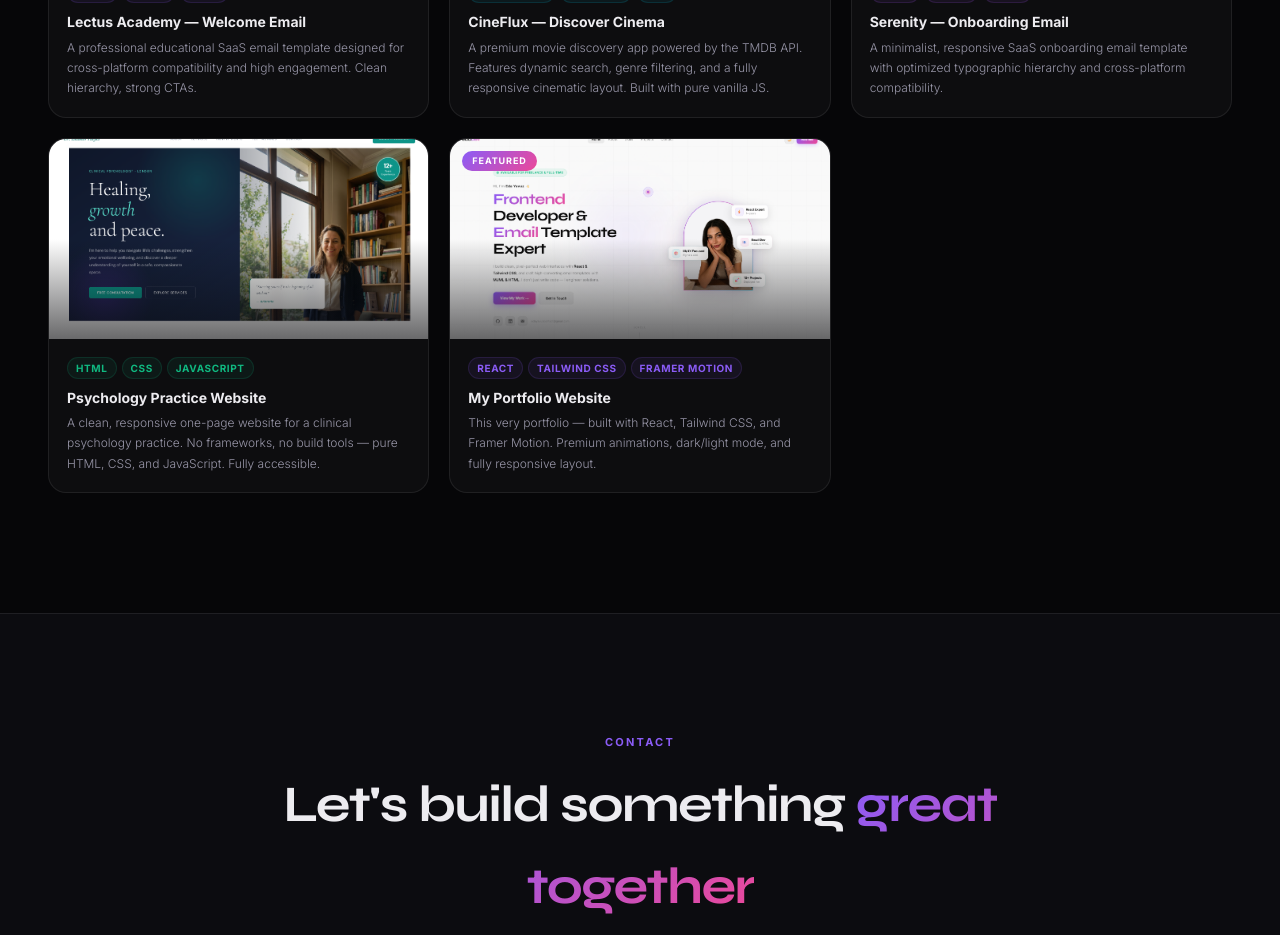
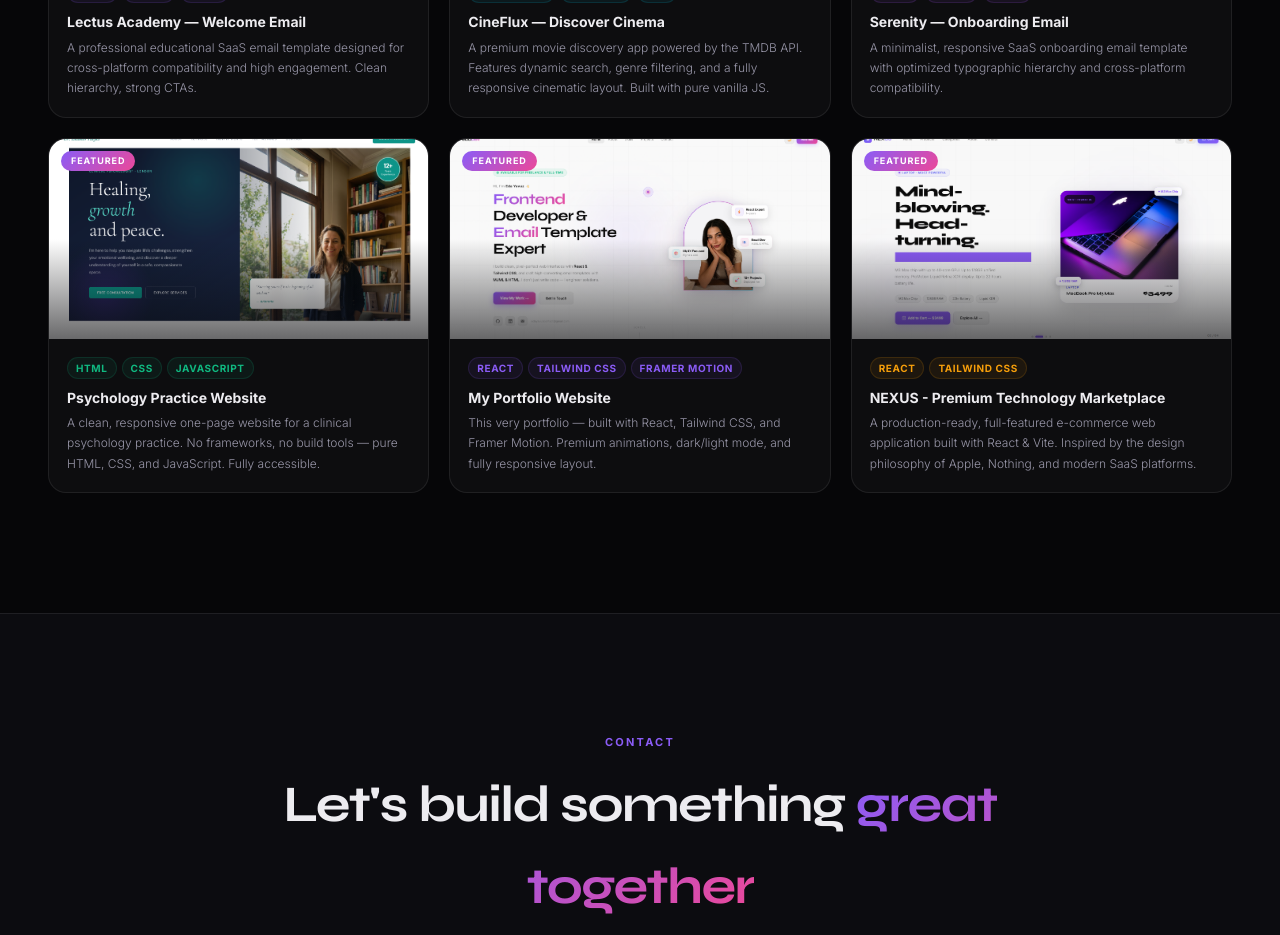
Before and after one commit to edayavuz6/My-Portfolio, a React (Vite) app in the folder My portfolio project/: page / in a window 1280 px wide. Shown: the part 3760-4695 px from the top of the page. Built offline with nearby package versions, Linux system fonts and the light colour scheme.

Commit message:
new project added

```diff
--- a/My portfolio project/src/components/Projects.jsx
+++ b/My portfolio project/src/components/Projects.jsx
@@ -1,5 +1,5 @@
 import { useState, useRef } from "react";
-import { motion, useInView, AnimatePresence } from "framer-motion";
+import { motion, useInView, AnimatePresence, color } from "framer-motion";
 
 const projects = [
   {
@@ -71,7 +71,7 @@ const projects = [
     link: "https://edayavuz6.github.io/Psychology-Practice-Website/",
     github: "https://github.com/edayavuz6/Psychology-Practice-Website",
     color: "#10b981",
-    featured: false,
+    featured: true,
   },
   {
     title: "My Portfolio Website",
@@ -81,6 +81,16 @@ const projects = [
     link: "https://edayavuz6-portfolio.vercel.app/",
     github: "https://github.com/edayavuz6",
     color: "#8b5cf6",
+    featured: true,
+  },
+  {
+    title: "NEXUS - Premium Technology Marketplace",
+    tags: ["React", "Tailwind CSS"],
+    desc: "A production-ready, full-featured e-commerce web application built with React & Vite. Inspired by the design philosophy of Apple, Nothing, and modern SaaS platforms.",
+    img: "img/nexus.png",
+    link: "https://nexus-marketplace-3mhd.vercel.app/",
+    github: "https://github.com/edayavuz6/nexus-marketplace",
+    color: "#f59e0b",
     featured: true,
   },
 ];
```
Also changed, not shown: My portfolio project/public/img/nexus.png (added).
